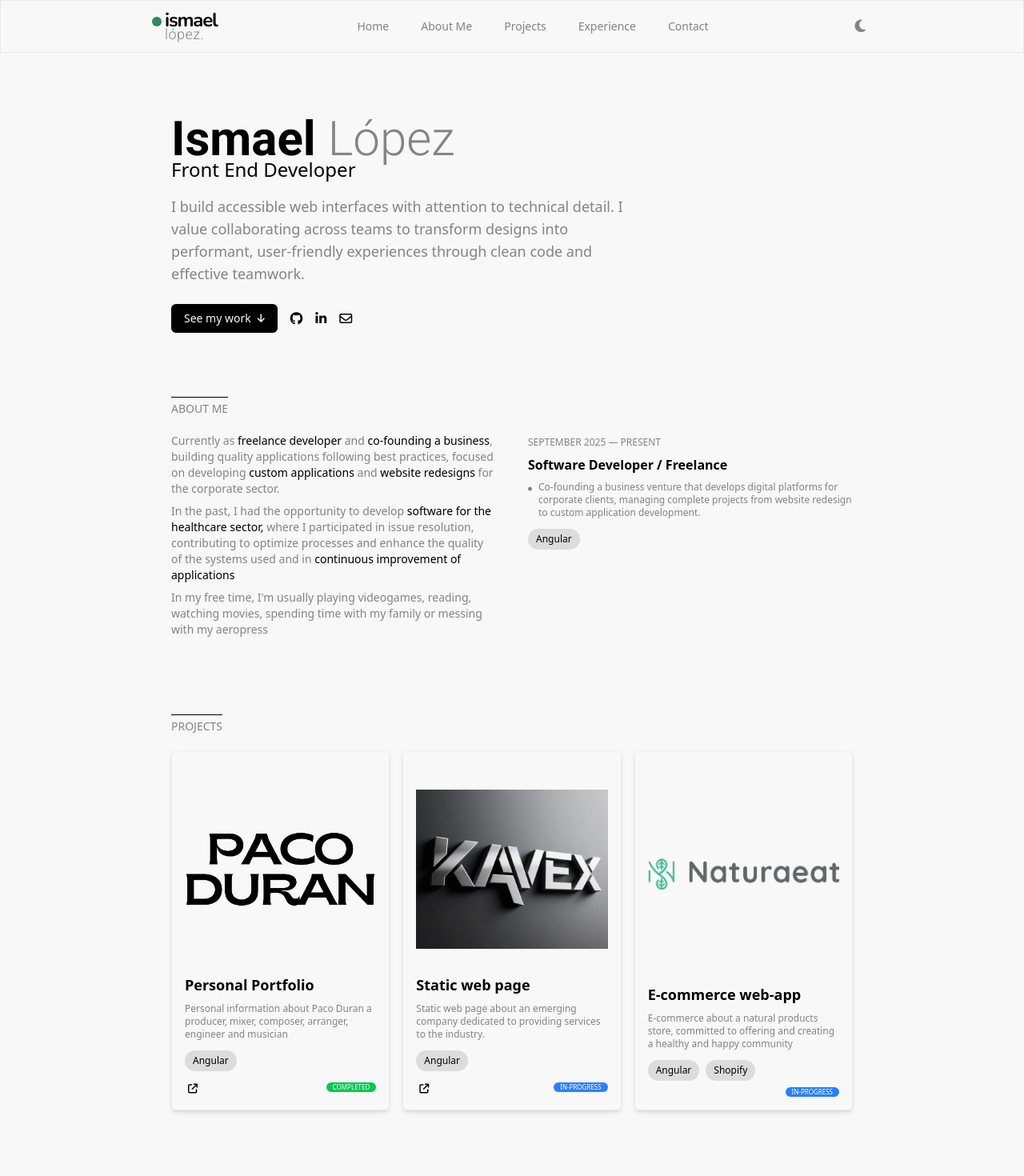
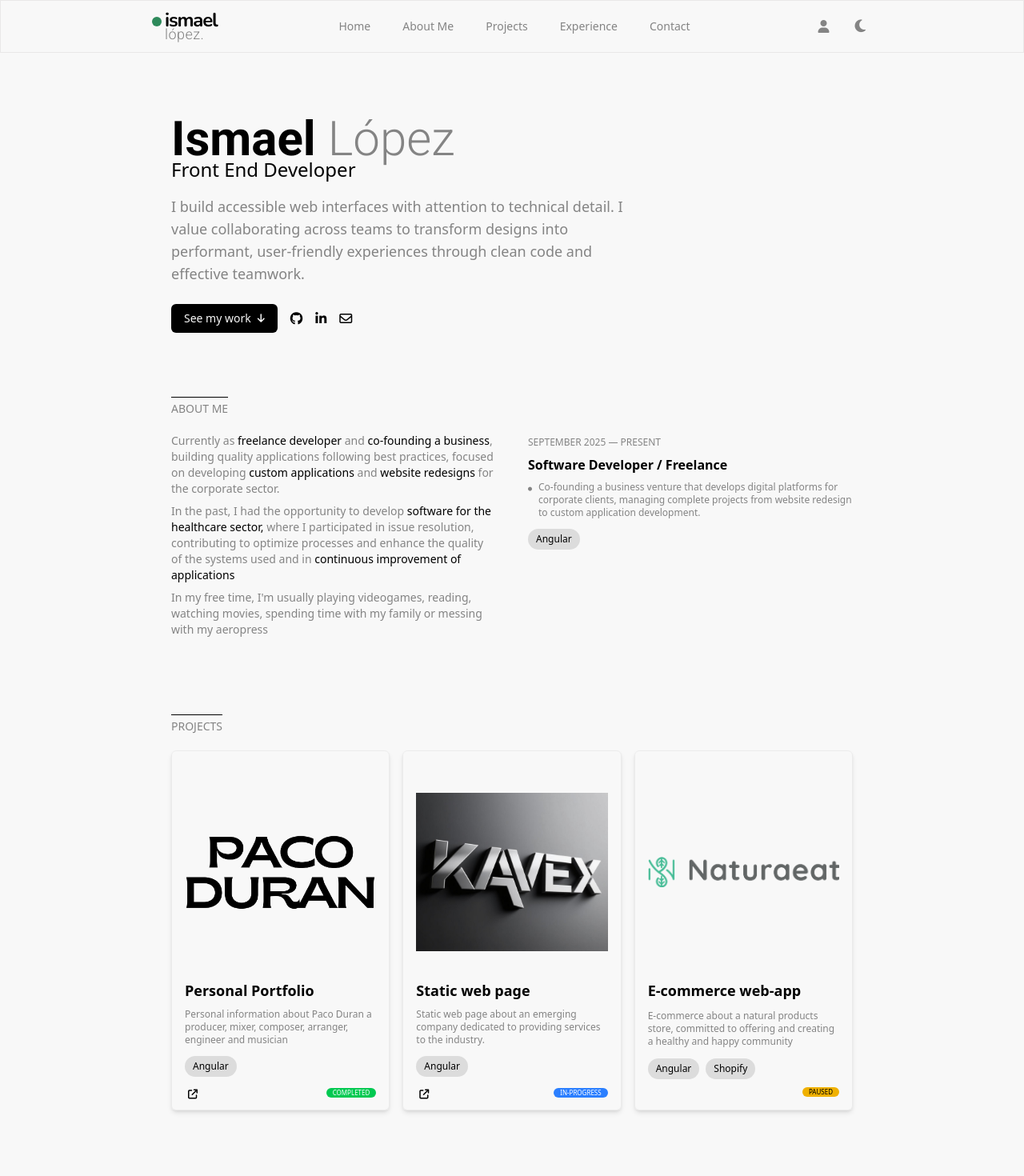
Before and after one commit to ismaelplg/ismaelplg.github.io, an Angular app: page / in a window 1280 px wide. Shown: the top 1470 px of the page at 80% size. Built offline with nearby package versions, Linux system fonts and the light colour scheme.

Commit message:
feat: update project status and add sign-in button to navbar

```diff
--- a/src/app/modules/projects/projects.component.html
+++ b/src/app/modules/projects/projects.component.html
@@ -8,9 +8,10 @@
     <div class="grid grid-cols-1 gap-4 py-5 md:grid-cols-3 2xl:grid-cols-3">
         @for (project of proyects(); track $index) {
             <div
-                class="border-secondary/10 hover:border-secondary flex h-[450px] flex-col items-center justify-between rounded-md border p-4 shadow-md transition-all duration-500 ease-in-out"
+                class="border-secondary/10 hover:border-secondary flex h-[450px] flex-col rounded-md border p-4 shadow-md transition-all duration-500 ease-in-out"
             >
-                <div class="flex h-full items-center justify-center py-4">
+                <!-- IMG -->
+                <div class="flex h-[65%] w-full items-center justify-center">
                     <img
                         class="h-full w-full object-contain"
                         [src]="
@@ -22,7 +23,8 @@
                     />
                 </div>
 
-                <div>
+                <!-- Texto -->
+                <div class="flex h-[35%] w-full flex-col justify-between">
                     <h1 class="text-primary text-[18px] font-bold">
                         {{ project.type }}
                     </h1>
--- a/src/app/shared/components/navbar/navbar.component.html
+++ b/src/app/shared/components/navbar/navbar.component.html
@@ -43,6 +43,15 @@
 
         <!-- ACTIONS -->
         <div class="flex items-center gap-4">
+            <!-- SIGN IN -->
+            <button
+                class="flex cursor-pointer items-center justify-center p-2 transition-opacity hover:opacity-80"
+                aria-label="Toggle theme"
+            >
+                <a routerLink="sign-in">
+                    <i class="fa-solid fa-user text-secondary"></i>
+                </a>
+            </button>
             <!-- THEME TOGGLE -->
             <button
                 class="flex cursor-pointer items-center justify-center p-2 transition-opacity hover:opacity-80"
--- a/src/app/shared/components/navbar/navbar.component.ts
+++ b/src/app/shared/components/navbar/navbar.component.ts
@@ -5,10 +5,11 @@ import { SidepanelService } from '../../services/sidepanel.service'
 import { CommonModule } from '@angular/common'
 import { ThemeService } from '../../services/theme.service'
 import { ContainerComponent } from '../container/container.component'
+import { RouterLink } from '@angular/router'
 
 @Component({
     selector: 'shared-navbar',
-    imports: [LogotypeComponent, SidepanelComponent, CommonModule],
+    imports: [LogotypeComponent, SidepanelComponent, CommonModule, RouterLink],
     templateUrl: './navbar.component.html',
     changeDetection: ChangeDetectionStrategy.OnPush,
 })
--- a/src/app/shared/utils/proyects.data.ts
+++ b/src/app/shared/utils/proyects.data.ts
@@ -41,7 +41,7 @@ export const projects: Proyects[] = [
         imageAlt: 'images/naturaeat/naturaeat.png',
         description:
             'E-commerce about a natural products store, committed to offering and creating a healthy and happy community',
-        status: 'in-progress',
+        status: 'paused',
         link: '',
         technologies: ['Angular', 'Shopify'],
     },
```
